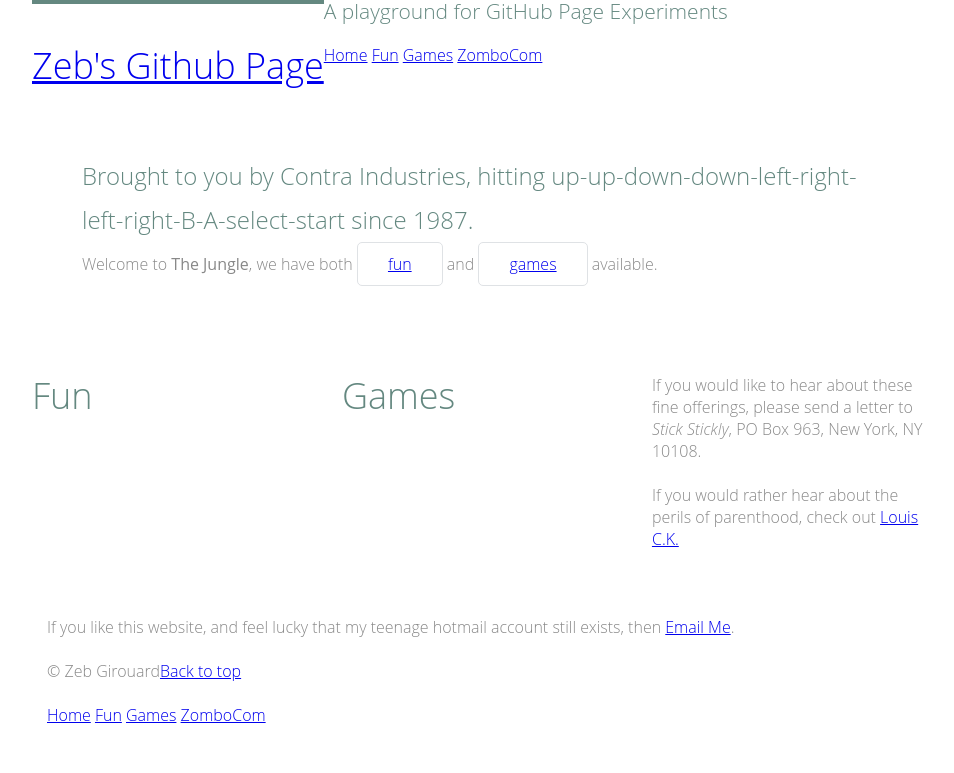
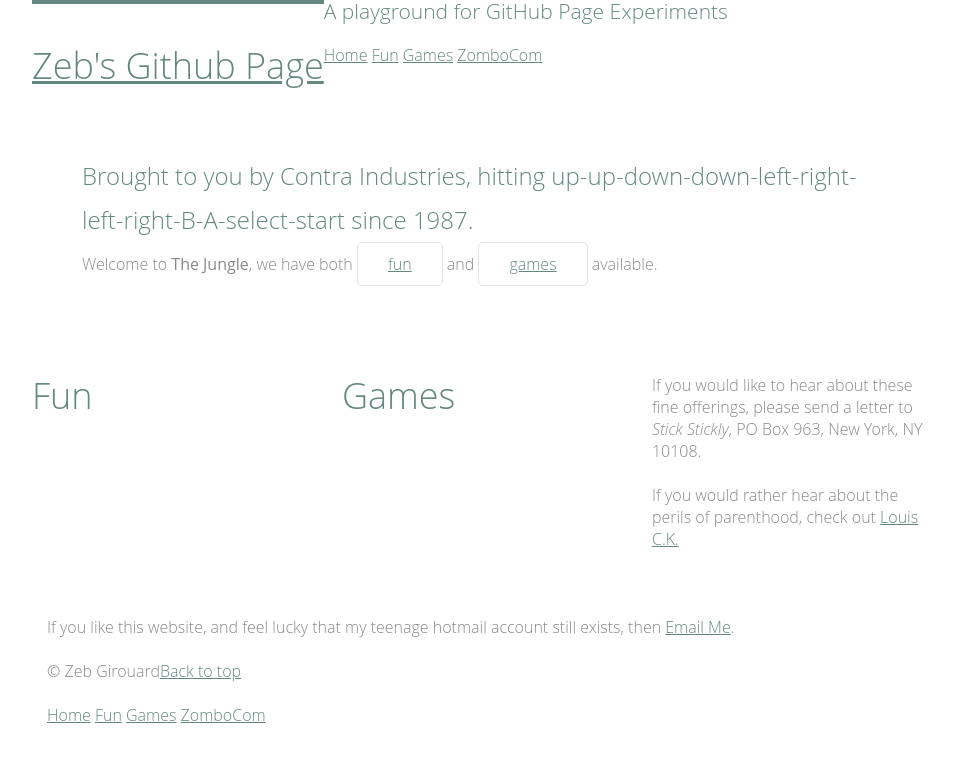
Before and after one commit to ZebGirouard/gh-pages-test, a plain HTML site: page index.html in a window 1280 px wide. Shown: the whole page, without its empty margins (158-1112 px from the left). Drawn offline with Linux system fonts and the light colour scheme.

Commit message:
Update main.css

```diff
--- a/stylesheets/main.css
+++ b/stylesheets/main.css
@@ -130,6 +130,19 @@ strong {
 cite, em {
   font-style: italic;
 }
+
+/*
+  ========================================
+  Links
+  ========================================
+*/
+
+a:hover {
+  color: #a9b2b9;
+}
+a {
+  color: #648880;
+}
 /*
   ========================================
   Buttons
```
